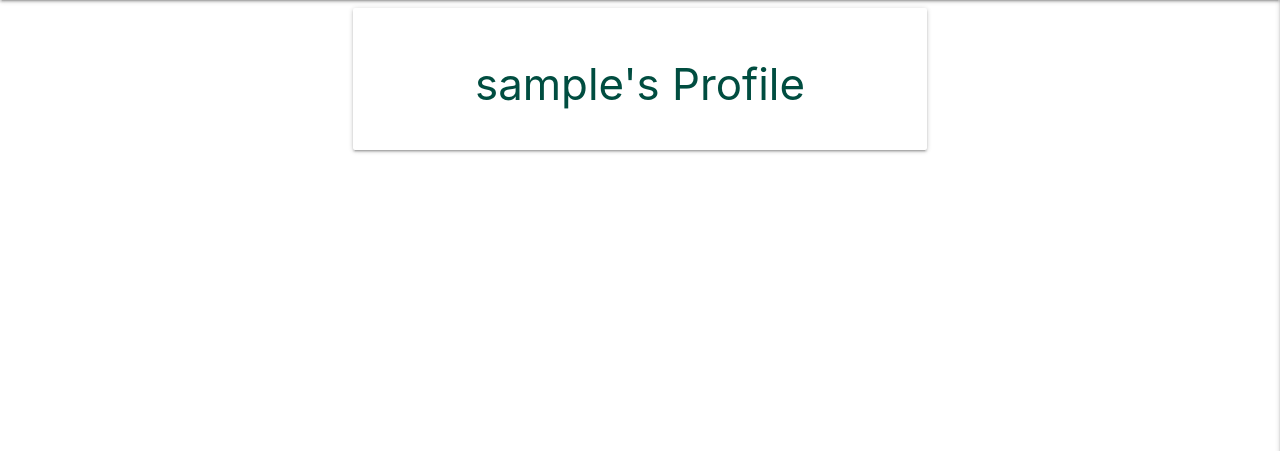
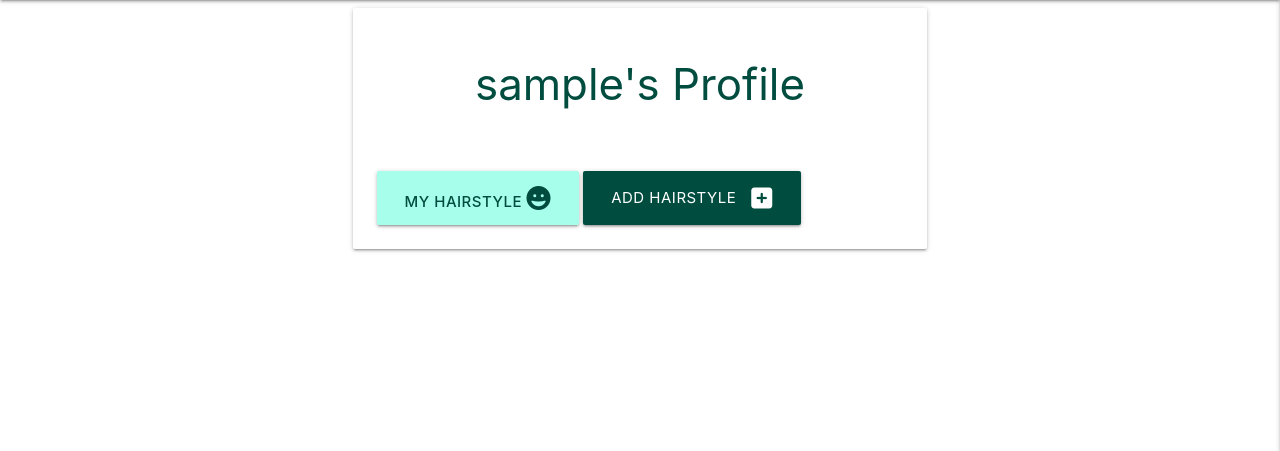
Before and after one commit to JoelineAlves/hair_manager, a Flask app: page /profile/1 in a window 1280 px wide. Shown: the part 64-515 px from the top of the page. Run offline with Flask 3, Linux system fonts and the light colour scheme; the visitor is signed in with stand-in values (Sample User, id 1); a database or web service that is not in the repository returns one stand-in record (values such as "Sample title"); some libraries are stand-ins or nearby versions.

Commit message:
add content to profile.html

```diff
--- a/templates/profile.html
+++ b/templates/profile.html
@@ -7,6 +7,10 @@
                 <h3 class="center-align teal-text text-darken-4">
                     {{ username }}'s Profile
                 </h3>
+                <br>
+                <br>
+                <button data-target="modal1" class="btn-large teal accent-1 teal-text text-darken-4 modal-trigger"><strong>My HairStyle </strong><i class="fas fa-face-grin prefix teal-text text-darken-4"></i></button>
+                <a href="{{ url_for('add_hairstyle') }}" class="btn-large teal darken-4">Add hairstyle <i class="fas fa-plus-square right"></i></a>
             </div>
         </div>
     </div>
```
